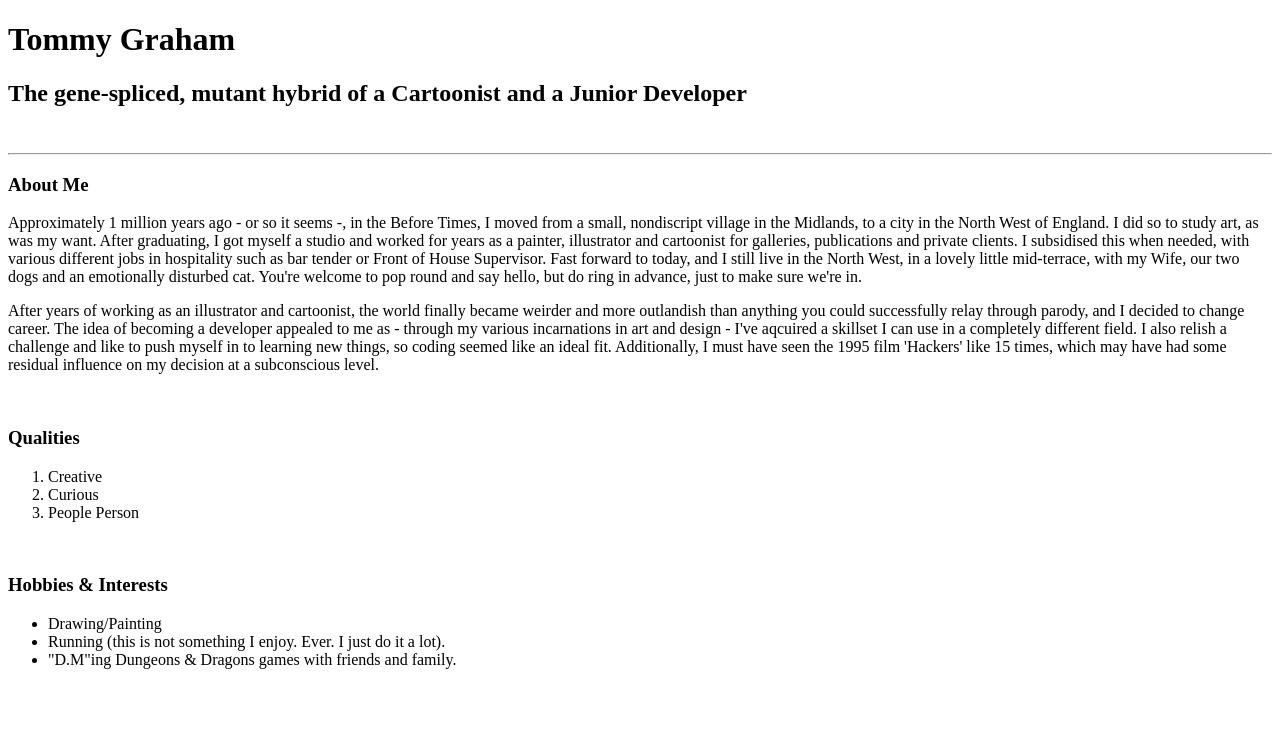
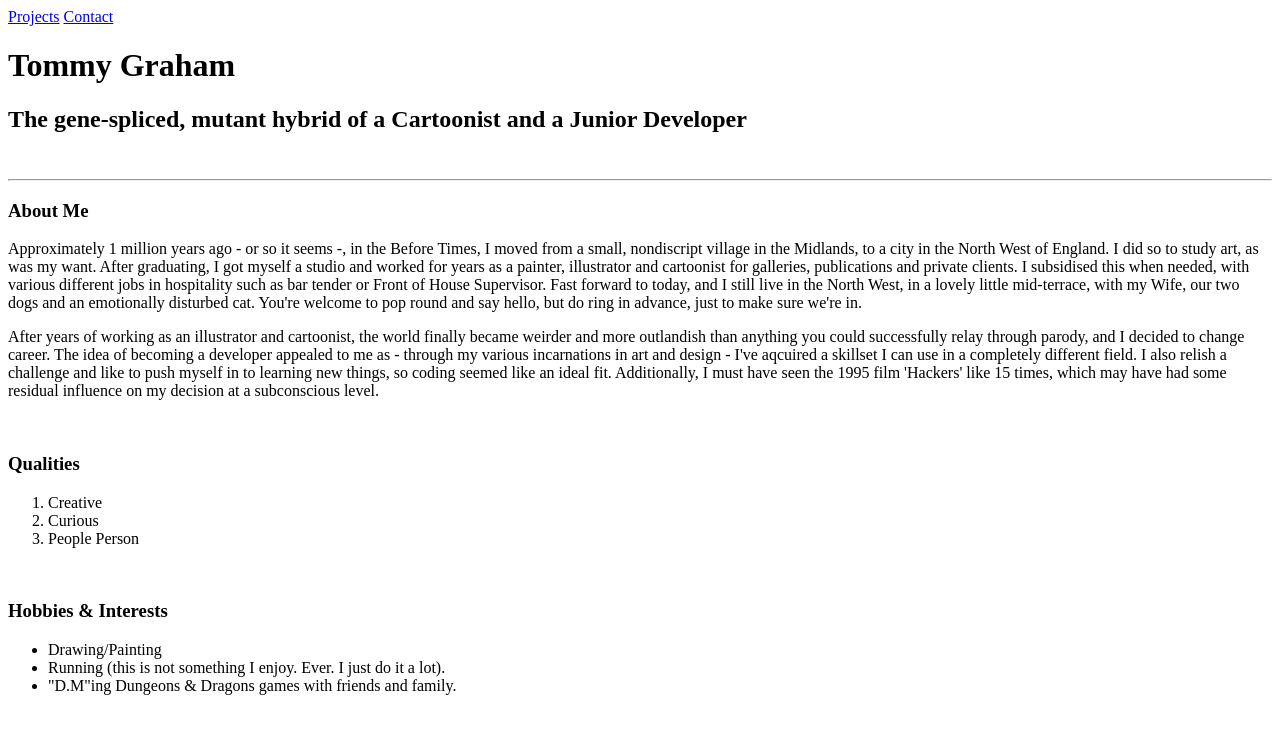
Before and after one commit to Tommy-Graham/portfolio, a plain HTML site: page index.html in a window 1280 px wide. Drawn offline with Linux system fonts and the light colour scheme.

Commit message:
Added Links

```diff
--- a/index.html
+++ b/index.html
@@ -2,6 +2,8 @@
 <html>
     <head>
         <title>Tommy Graham</title>
+        <a href="./projects.html" target="_blank">Projects</a>
+        <a href="./contact.html" target="_blank">Contact</a>
     </head>
     <body>
         <h1> Tommy Graham</h1>
```
